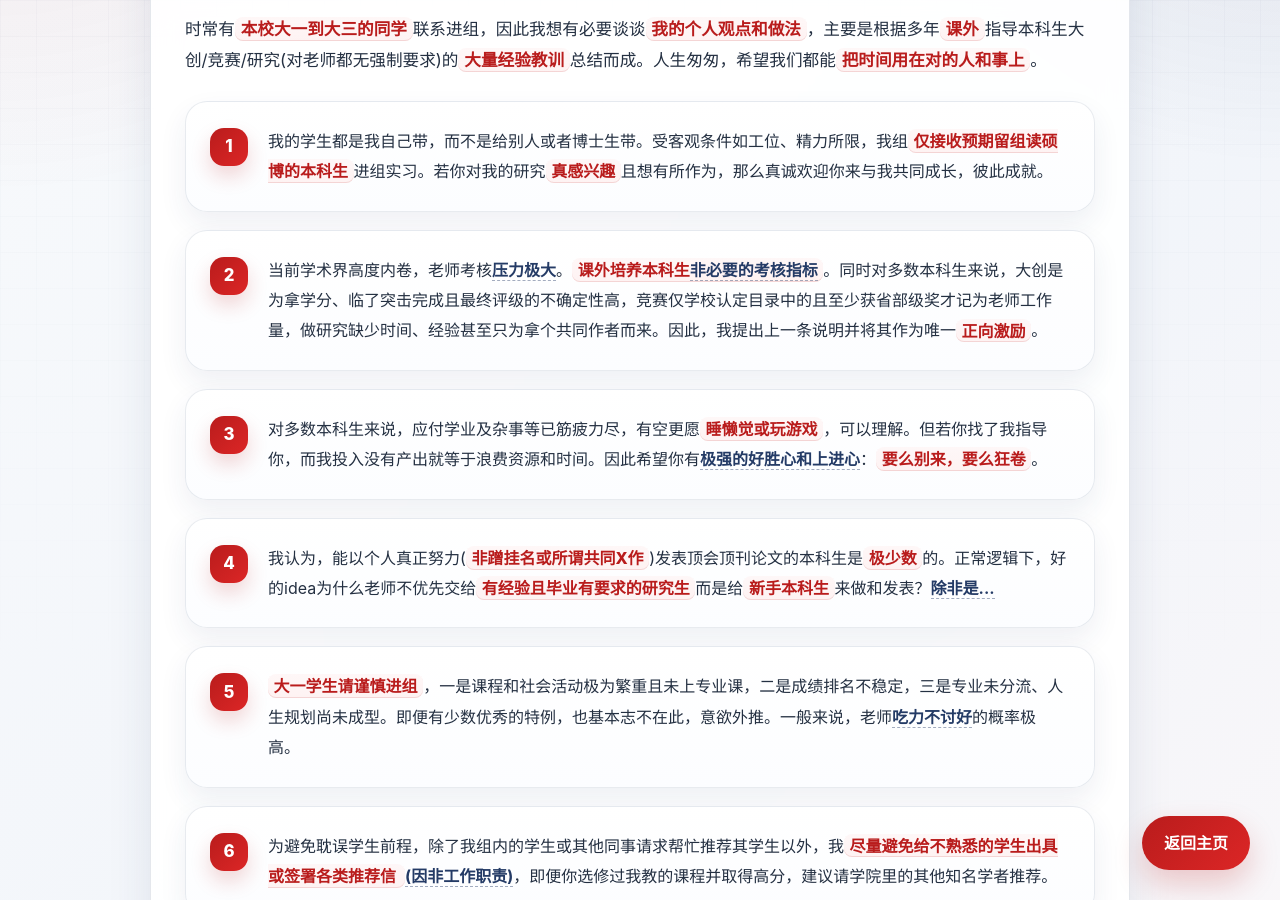
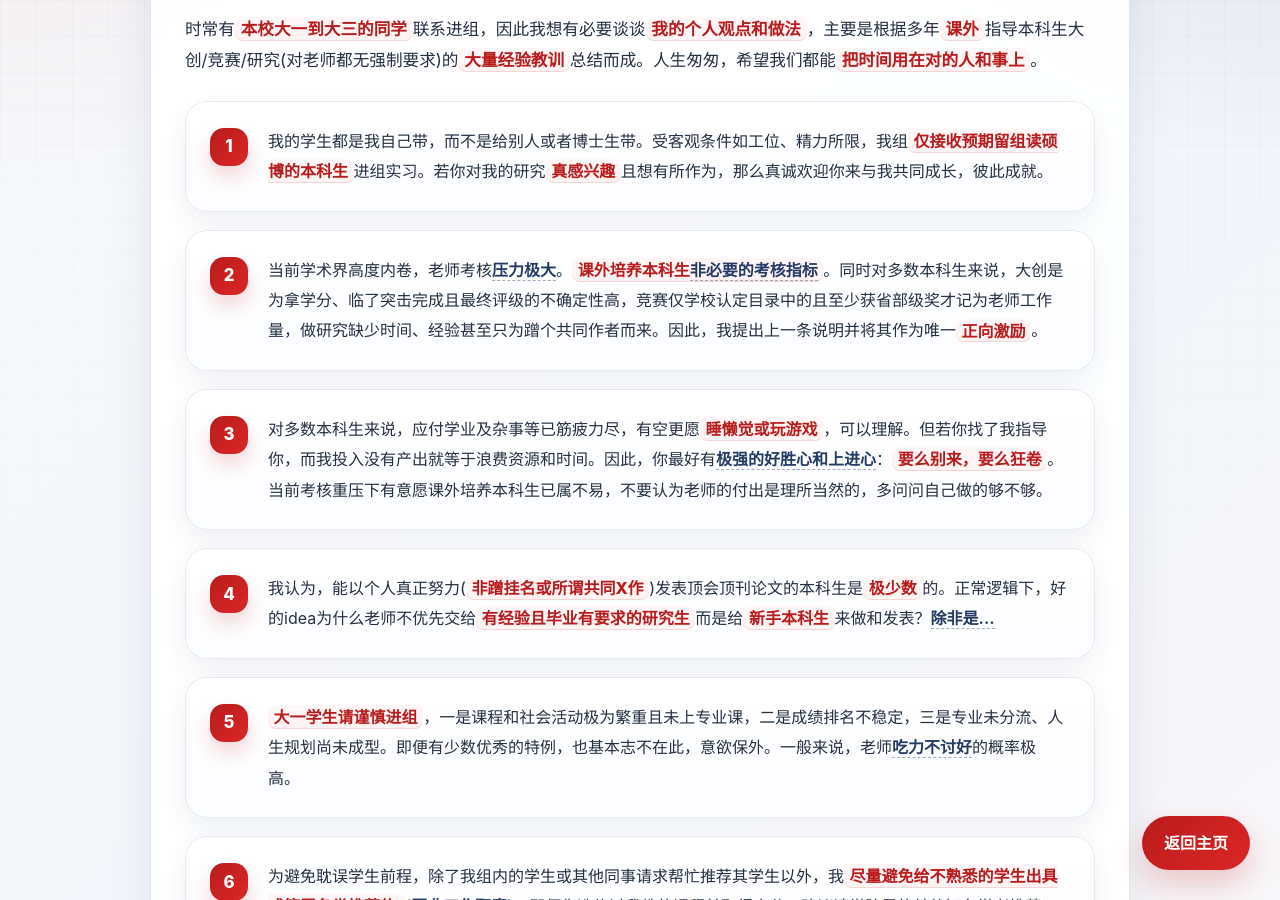
Before and after one commit to fangvv/Homepage, a Jekyll site: the page faq.html, which Jekyll copies as it is, in a window 1280 px wide and 900 px high, scrolled down 315 px. Built offline with Jekyll 4.4.1, drawn with Linux system fonts in a browser that asks for light colours; comment, search, counter and statistics services are not loaded.

Commit message:
update faq

```diff
--- a/faq.html
+++ b/faq.html
@@ -349,10 +349,11 @@ AI隐私安全, AI Privacy
             <ol>
                 <li>我的学生都是我自己带，而不是给别人或者博士生带。受客观条件如工位、精力所限，我组<strong>仅接收预期留组读硕博的本科生</strong>进组实习。若你对我的研究<strong>真感兴趣</strong>且想有所作为，那么真诚欢迎你来与我共同成长，彼此成就。</li>
 
-<li>当前学术界高度内卷，老师考核<a href="https://www.zhihu.com/question/1976088728318538595" target="_blank">压力极大</a>。<strong>课外培养本科生<a href="https://www.zhihu.com/question/1993742963784848897/answer/1993748322066920997" target="_blank">非必要的考核指标</a></strong>。同时对多数本科生来说，大创是为拿学分、临了突击完成且最终评级的不确定性高，竞赛仅学校认定目录中的且至少获省部级奖才记为老师工作量，做研究缺少时间、经验甚至只为拿个共同作者而来。因此，我提出上一条说明并将其作为唯一<strong>正向激励</strong>。</li>
-                <li>对多数本科生来说，应付学业及杂事等已筋疲力尽，有空更愿<strong>睡懒觉或玩游戏</strong>，可以理解。但若你找了我指导你，而我投入没有产出就等于浪费资源和时间。因此希望你有<a href="https://p9.itc.cn/q_70/images03/20211231/97b9e0e41e424e699d87b0a6c46add0e.jpeg" target="_blank">极强的好胜心和上进心</a>：<strong>要么别来，要么狂卷</strong>。</li>
+<li>当前学术界高度内卷，老师考核<a href="https://www.zhihu.com/question/1976088728318538595" target="_blank">压力极大</a>。<strong>课外培养本科生<a href="https://www.zhihu.com/question/1993742963784848897/answer/1993748322066920997" target="_blank">非必要的考核指标</a></strong>。同时对多数本科生来说，大创是为拿学分、临了突击完成且最终评级的不确定性高，竞赛仅学校认定目录中的且至少获省部级奖才记为老师工作量，做研究缺少时间、经验甚至只为蹭个共同作者而来。因此，我提出上一条说明并将其作为唯一<strong>正向激励</strong>。</li>
+
+                <li>对多数本科生来说，应付学业及杂事等已筋疲力尽，有空更愿<strong>睡懒觉或玩游戏</strong>，可以理解。但若你找了我指导你，而我投入没有产出就等于浪费资源和时间。因此，你最好有<a href="https://p9.itc.cn/q_70/images03/20211231/97b9e0e41e424e699d87b0a6c46add0e.jpeg" target="_blank">极强的好胜心和上进心</a>：<strong>要么别来，要么狂卷</strong>。当前考核重压下有意愿课外培养本科生已属不易，不要认为老师的付出是理所当然的，多问问自己做的够不够。</li>
                 <li>我认为，能以个人真正努力(<strong>非蹭挂名或所谓共同X作</strong>)发表顶会顶刊论文的本科生是<strong>极少数</strong>的。正常逻辑下，好的idea为什么老师不优先交给<strong>有经验且毕业有要求的研究生</strong>而是给<strong>新手本科生</strong>来做和发表？<a href="https://www.zhihu.com/question/2014876930340569682/answer/2015195763613914710" target="_blank">除非是...</a></li>
-                <li><strong>大一学生请谨慎进组</strong>，一是课程和社会活动极为繁重且未上专业课，二是成绩排名不稳定，三是专业未分流、人生规划尚未成型。即便有少数优秀的特例，也基本志不在此，意欲外推。一般来说，老师<a href="https://www.zhihu.com/question/519787074/answer/3389339862" target="_blank">吃力不讨好</a>的概率极高。</li>
+                <li><strong>大一学生请谨慎进组</strong>，一是课程和社会活动极为繁重且未上专业课，二是成绩排名不稳定，三是专业未分流、人生规划尚未成型。即便有少数优秀的特例，也基本志不在此，意欲保外。一般来说，老师<a href="https://www.zhihu.com/question/519787074/answer/3389339862" target="_blank">吃力不讨好</a>的概率极高。</li>
 
                 <li>为避免耽误学生前程，除了我组内的学生或其他同事请求帮忙推荐其学生以外，我<strong>尽量避免给不熟悉的学生出具或签署各类推荐信 </strong><a href="https://opinion.cw.com.tw/blog/profile/52/article/12180" target="_blank">(因非工作职责)</a>，即便你选修过我教的课程并取得高分，建议请学院里的其他知名学者推荐。</li>
                 <li>PS：我组有三位22级本科生留组读硕博，他/她们分别来自计科(22281291, <strong>综排第九</strong>)、人工智能(22281269, <strong>综排第一</strong>)和物联网(22281184, <strong>综排第三</strong>)等专业。如你有需要，可以先电邮他/她们了解到我组的更多信息。</li>
```
